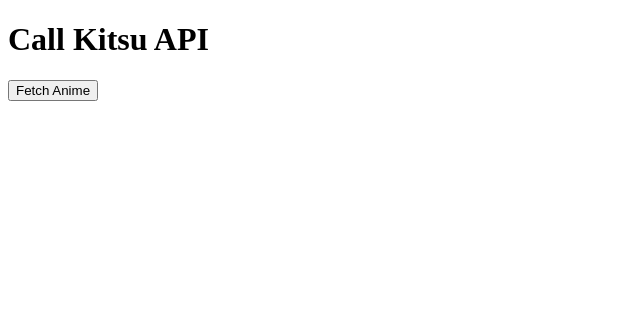
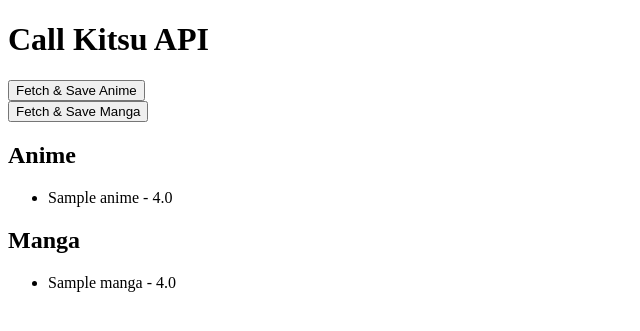
Before and after one commit to spinpar/weebrary, a Django app: page /home/ in a window 1280 px wide. Shown: the top 331 px of the page, without its empty margins (0-640 px from the left). Run offline with Django 5.2, Linux system fonts and the light colour scheme; tables that the repository leaves empty hold one stand-in row (values such as "Sample post").

Commit message:
ugly commit

```diff
--- a/DATABASE/admin.py
+++ b/DATABASE/admin.py
@@ -1,4 +1,5 @@
 from django.contrib import admin
-from .models import Anime
+from .models import Anime, Manga
 
 admin.site.register(Anime)
+admin.site.register(Manga)
--- a/DATABASE/models.py
+++ b/DATABASE/models.py
@@ -8,3 +8,12 @@
 
     def __str__(self):
         return self.title
+
+class Manga(models.Model):
+    mal_id = models.IntegerField(unique=True)
+    title = models.CharField(max_length=255)
+    synopsis = models.TextField(null=True, blank=True)
+    rating = models.FloatField(null=True, blank=True)
+
+    def __str__(self):
+        return self.title
--- a/HOME/templates/home.html
+++ b/HOME/templates/home.html
@@ -8,17 +8,36 @@
 <body>
     <h1>Call Kitsu API</h1>
 
-    <form method="post">
+    <form method="post" action="{% url 'fetch_anime' %}">
         {% csrf_token %}
-        <button type="submit">Fetch Anime</button>
+        <button type="submit">Fetch & Save Anime</button>
     </form>
 
-    {% if data %}
-        <ul>
-            {% for anime in data.data %}
-                <li>{{ anime.attributes.canonicalTitle }}</li>
-            {% endfor %}
-        </ul>
+    <form method="post" action="{% url 'fetch_manga' %}">
+        {% csrf_token %}
+        <button type="submit">Fetch & Save Manga</button>
+    </form>
+
+    {% if error %}
+        <p style="color:red;">{{ error }}</p>
     {% endif %}
+
+    <h2>Anime</h2>
+    <ul>
+        {% for anime in data %}
+            <li>{{ anime.title }} - {{ anime.rating }}</li>
+        {% empty %}
+            <li>No anime saved yet.</li>
+        {% endfor %}
+    </ul>
+
+    <h2>Manga</h2>
+    <ul>
+        {% for manga in data_manga %}
+            <li>{{ manga.title }} - {{ manga.rating }}</li>
+        {% empty %}
+            <li>No manga saved yet.</li>
+        {% endfor %}
+    </ul>
 </body>
 </html>
--- a/HOME/urls.py
+++ b/HOME/urls.py
@@ -1,9 +1,8 @@
-# from django.urls import render
 from django.urls import path
-
 from . import views
 
 urlpatterns = [
-    path("", views.homepage, name="homepage"),
-#    path("button/", views.api_button, name="button_action"),
+    path('', views.homepage, name='homepage'),
+    path('anime/', views.fetch_anime, name='fetch_anime'),
+    path('manga/', views.fetch_manga, name='fetch_manga'),
 ]
--- a/HOME/views.py
+++ b/HOME/views.py
@@ -1,8 +1,13 @@
+from django.shortcuts import render
+from DATABASE.models import Anime, Manga
 import requests
-from django.shortcuts import render
-from DATABASE.models import Anime
 
 def homepage(request):
+    saved_anime = Anime.objects.all()
+    saved_manga = Manga.objects.all()
+    return render(request, "home.html", {"data": saved_anime, "data_manga": saved_manga})
+
+def fetch_anime(request):
     error = None
     if request.method == "POST":
         try:
@@ -10,31 +15,48 @@
             response = requests.get(url)
             response.raise_for_status()
             data = response.json()
-
             for item in data.get("data", []):
                 attributes = item.get("attributes", {})
                 mal_id = int(item.get("id", 0))
                 if mal_id == 0:
                     continue
-
                 title = attributes.get("canonicalTitle", "")
                 synopsis = attributes.get("synopsis", "")
                 rating_str = attributes.get("averageRating", None)
                 rating = float(rating_str) if rating_str else None
-
                 Anime.objects.update_or_create(
                     mal_id=mal_id,
-                    defaults={
-                        "title": title,
-                        "synopsis": synopsis,
-                        "rating": rating
-                    }
+                    defaults={"title": title, "synopsis": synopsis, "rating": rating}
                 )
+        except Exception as e:
+            error = str(e)
+    saved_anime = Anime.objects.all()
+    saved_manga = Manga.objects.all()
+    return render(request, "home.html", {"data": saved_anime, "data_manga": saved_manga, "error": error})
 
-        except requests.exceptions.RequestException as e:
-            error = f"API error: {e}"
+def fetch_manga(request):
+    error = None
+    if request.method == "POST":
+        try:
+            url = "https://kitsu.io/api/edge/manga?filter[text]=death"
+            response = requests.get(url)
+            response.raise_for_status()
+            data = response.json()
+            for item in data.get("data", []):
+                attributes = item.get("attributes", {})
+                mal_id = int(item.get("id", 0))
+                if mal_id == 0:
+                    continue
+                title = attributes.get("canonicalTitle", "")
+                synopsis = attributes.get("synopsis", "")
+                rating_str = attributes.get("averageRating", None)
+                rating = float(rating_str) if rating_str else None
+                Manga.objects.update_or_create(
+                    mal_id=mal_id,
+                    defaults={"title": title, "synopsis": synopsis, "rating": rating}
+                )
         except Exception as e:
-            error = f"Save error: {e}"
-
+            error = str(e)
     saved_anime = Anime.objects.all()
-    return render(request, "home.html", {"data": saved_anime, "error": error})
+    saved_manga = Manga.objects.all()
+    return render(request, "home.html", {"data": saved_anime, "data_manga": saved_manga, "error": error})
```
Also changed, not shown: DATABASE/migrations/0002_manga.py (added).
